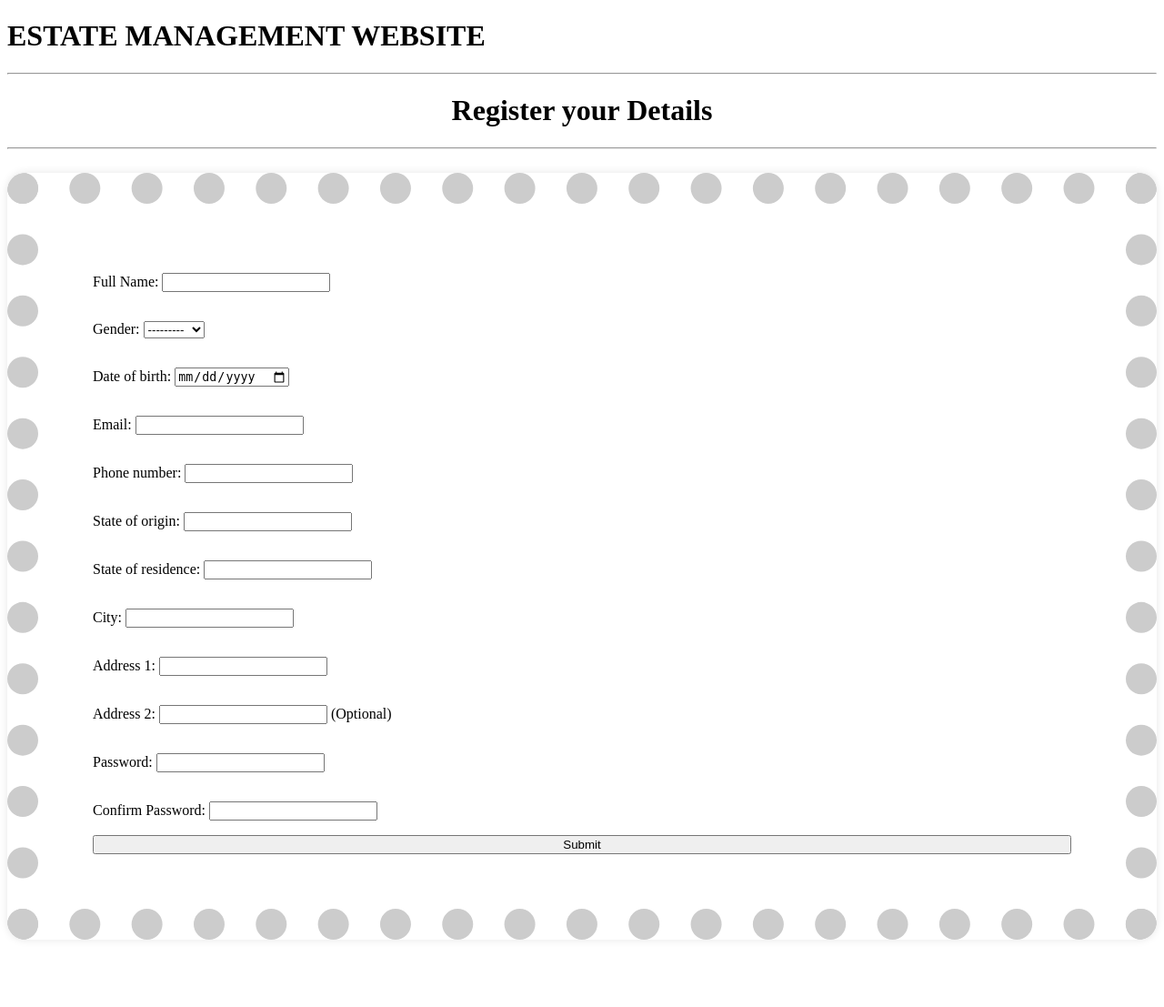
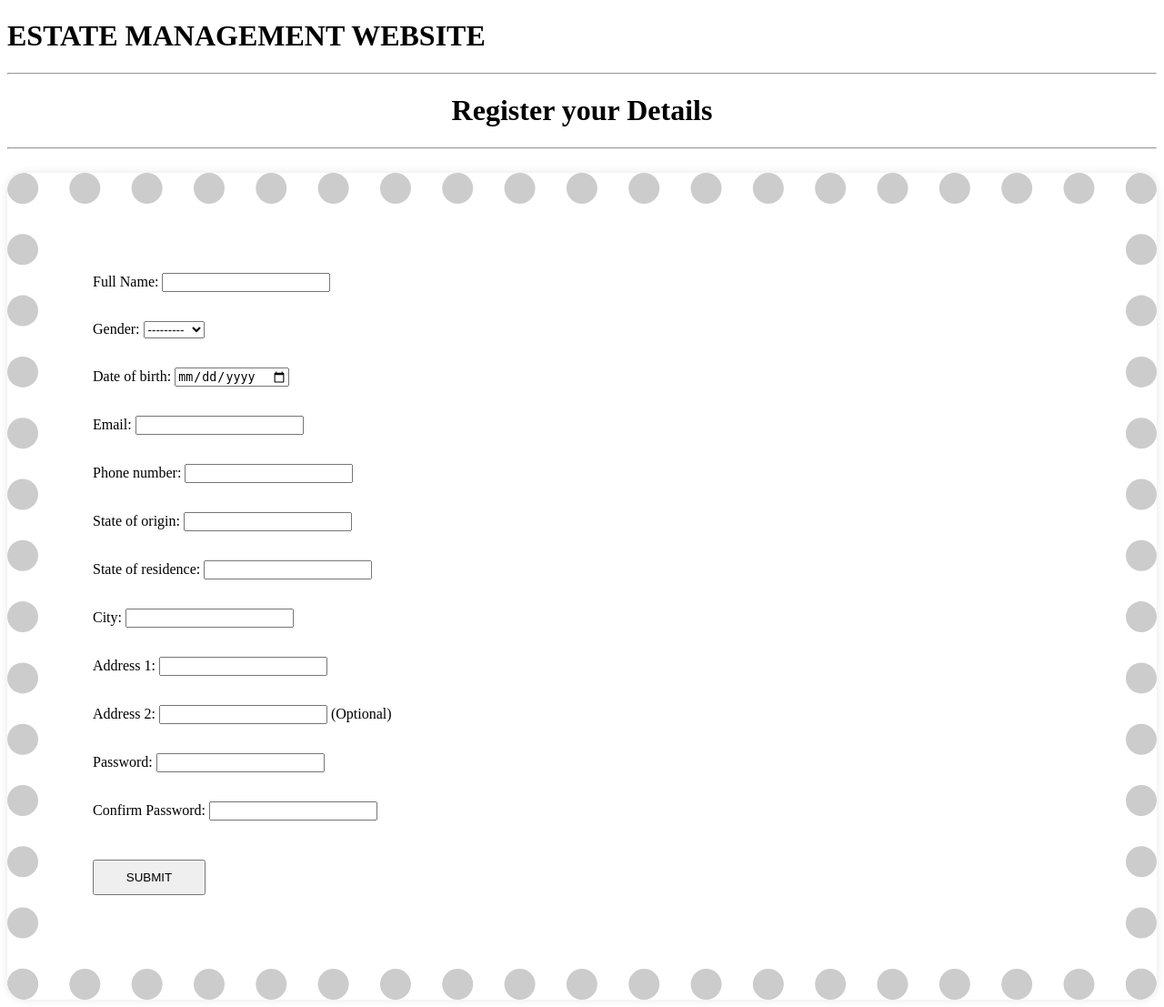
Before and after one commit to ChideraDG/Estate-Management, a Django app: page /register/ in a window 1280 px wide. Shown: the whole page at 91% size. Before the commit the page ends 1033 px from the top, so only its background shows below. Run offline with Django 5.2, Linux system fonts and the light colour scheme.

Commit message:
Update register.html

```diff
--- a/estate_manage/estate/templates/estate/register.html
+++ b/estate_manage/estate/templates/estate/register.html
@@ -14,11 +14,16 @@
             border-radius: 20px;
             box-shadow: 0 0 10px rgba(5, 0, 0, 0.1);
         }
+        input[type=submit]{
+        width: 100px;
+        padding: 10px;
+        box-sizing: content-box;
+        }
     </style>
     <form action="" method="POST">
         {% csrf_token %}
         {{form.as_p}}
-        <input type="submit">
+        <h1><input type="submit" value="SUBMIT"></h1>
     </form>
 
 {% endblock %}
```
